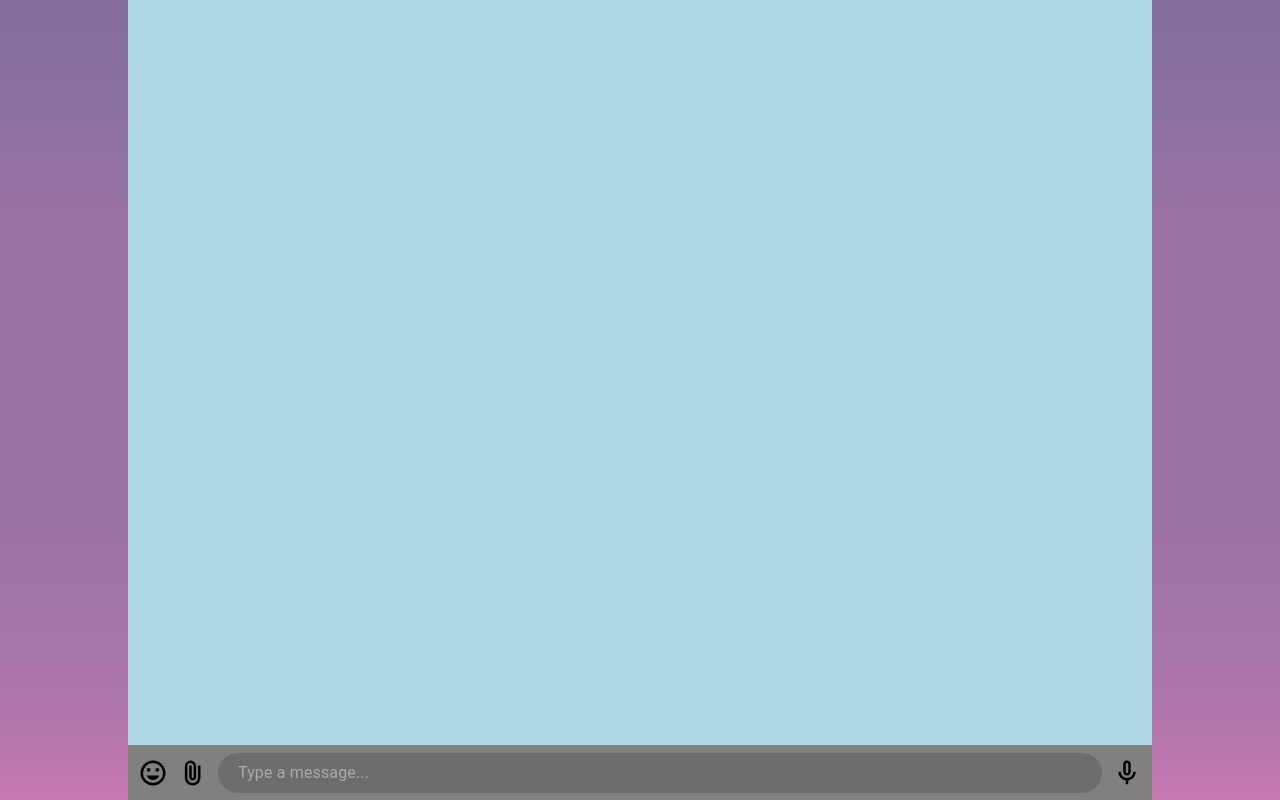
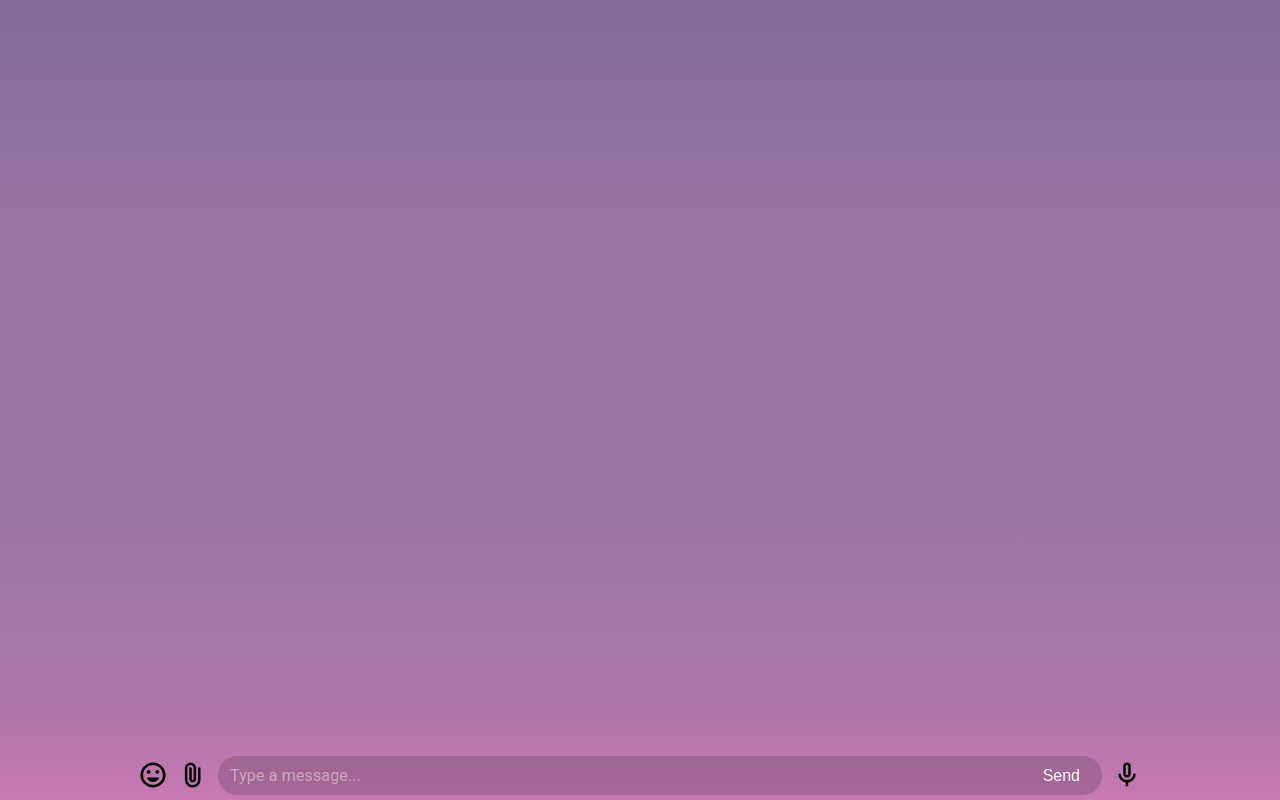
Before and after one commit to Nitish250619/ChatIPmain, a React (Create React App) app: page / in a window 1280 px wide. Built offline with nearby package versions, Linux system fonts and the light colour scheme.

Commit message:
chat interface issue fixed

```diff
--- a/src/Components/Conversation/ChatInterface/ChatInput/ChatInput.jsx
+++ b/src/Components/Conversation/ChatInterface/ChatInput/ChatInput.jsx
@@ -1,6 +1,8 @@
 import React, { useState } from "react";
 import Box from "@mui/material/Box";
 import TextField from "@mui/material/TextField";
+import  IconButton  from "@mui/material/IconButton";
+import  InputAdornment from "@mui/material/InputAdornment";
 import ChatEmoji from "./ChatEmoji/ChatEmoji";
 import ChatFileAcces from "./ChatFileAcces/ChatFileAcces";
 import ChatMic from "./ChatMic/ChatMic";
@@ -14,12 +16,12 @@ const ChatInput = () => {
     setInputText(e.target.value);
   };
 
-  const handleKeyPress = (e) => {
-    if (e.key === "Enter" && inputText.trim() !== "") {
-      addMessage(inputText);
-      setInputText("");
+  const handleSendMessage =()=>{
+    if(inputText.trim() !== ""){
+        addMessage(inputText);
+        setInputText("");
     }
-  };
+  }
 
   const handleEmojiSelect = (emoji) => {
     setInputText((prevText) => prevText + emoji.native);
@@ -29,12 +31,11 @@ const ChatInput = () => {
     <Box
       component="div"
       sx={{
-        bgcolor: "grey",
         height: "100%",
         width: "100%",
         display: "flex",
         justifyContent: "space-between",
-        alignItems: "center",
+        alignItems: "end",
       }}
     >
       <ChatEmoji handleEmojiSelect={handleEmojiSelect} />
@@ -42,23 +43,21 @@ const ChatInput = () => {
       <TextField
         variant="outlined"
         type="text"
+        multiline
+        maxRows={4}
         placeholder="Type a message..."
         value={inputText}
         onChange={handleInputChange}
-        onKeyPress={handleKeyPress}
         sx={{
           flexGrow: 1,
           fontSize: "clamp(14px, 2vw, 18px)",
           bgcolor: "#00000026",
-          height: "40px",
-          borderRadius: "50px",
+          borderRadius: "20px",
           "& .MuiOutlinedInput-root": {
-            padding: "0",
-            height: "40px",
+            padding: "8px 12px",
             "& .MuiOutlinedInput-input": {
-              padding: "8px 20px",
-              height: "24px",
               boxSizing: "border-box",
+              overflow:"hidden",
             },
             color: "white",
             "&::placeholder": {
@@ -72,6 +71,22 @@ const ChatInput = () => {
             outline: "none",
           },
         }}
+        InputProps={{
+            endAdornment: (
+                <InputAdornment position="end">
+                    <IconButton
+                    edge="end"
+                    onClick={handleSendMessage}
+                    sx={{paddingRight:"10px" , bgcolor:"transparent", margin:"0", '&:hover':{bgcolor:"transparent"}}}
+                    >
+                        <span style={{cursor:"pointer" , fontSize:"16px" , color:"white"}}
+                        >
+                            Send
+                        </span>
+                    </IconButton>
+                </InputAdornment>
+            )
+        }}
       />
 
       <ChatMic />
--- a/src/Components/Conversation/ChatInterface/ChatInterface.jsx
+++ b/src/Components/Conversation/ChatInterface/ChatInterface.jsx
@@ -33,7 +33,6 @@ const ChatInterface = () => {
         component="div"
         sx={{
           flex: 1,
-          bgcolor: "lightblue",
           overflow: 'auto',
           display: 'flex',
           flexDirection: 'column-reverse',
@@ -42,7 +41,7 @@ const ChatInterface = () => {
 
         }}
       >
-          {messages.slice().reverse().map((message) => ( // Reverse the order of messages
+          {messages.slice().reverse().map((message) => (
           <SentMessage key={message.id} text={message.text} />
         ))}
       </Box>
@@ -51,6 +50,7 @@ const ChatInterface = () => {
         component="div"
         sx={{
           height: "55px",
+          marginY:"5px",
         }}
       >
        <ChatInput/>
--- a/src/Components/Conversation/Message/SentMessage.jsx
+++ b/src/Components/Conversation/Message/SentMessage.jsx
@@ -13,12 +13,16 @@ const SentMessage = ({text}) => {
     <Box
       sx={{
         display: "inline-block",
-        bgcolor: "#dc6d36",
+        bgcolor: "#EDEDED9C",
         maxWidth: "70%",
         textAlign: "left",
+        borderRadius:"20px 0px 20px 20px",
+        marginRight:"10px",
         p: "8px",
         alignSelf: "flex-end",
         maxHeight: "100%",
+        wordBreak:"break-word",
+        overflowWrap:"break-word",
         fontSize: isMobile
           ? "14px"
           : isTablet
```
